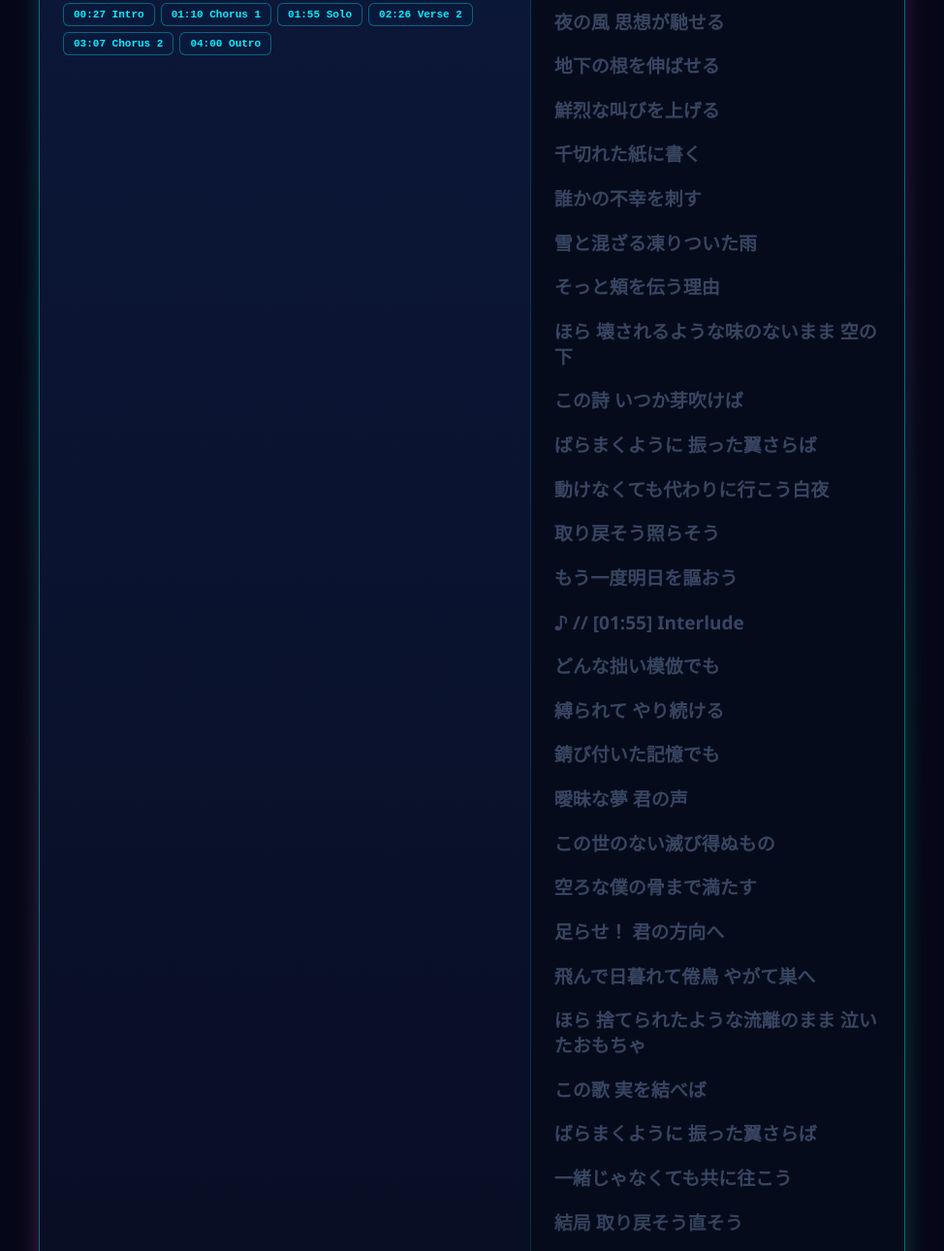
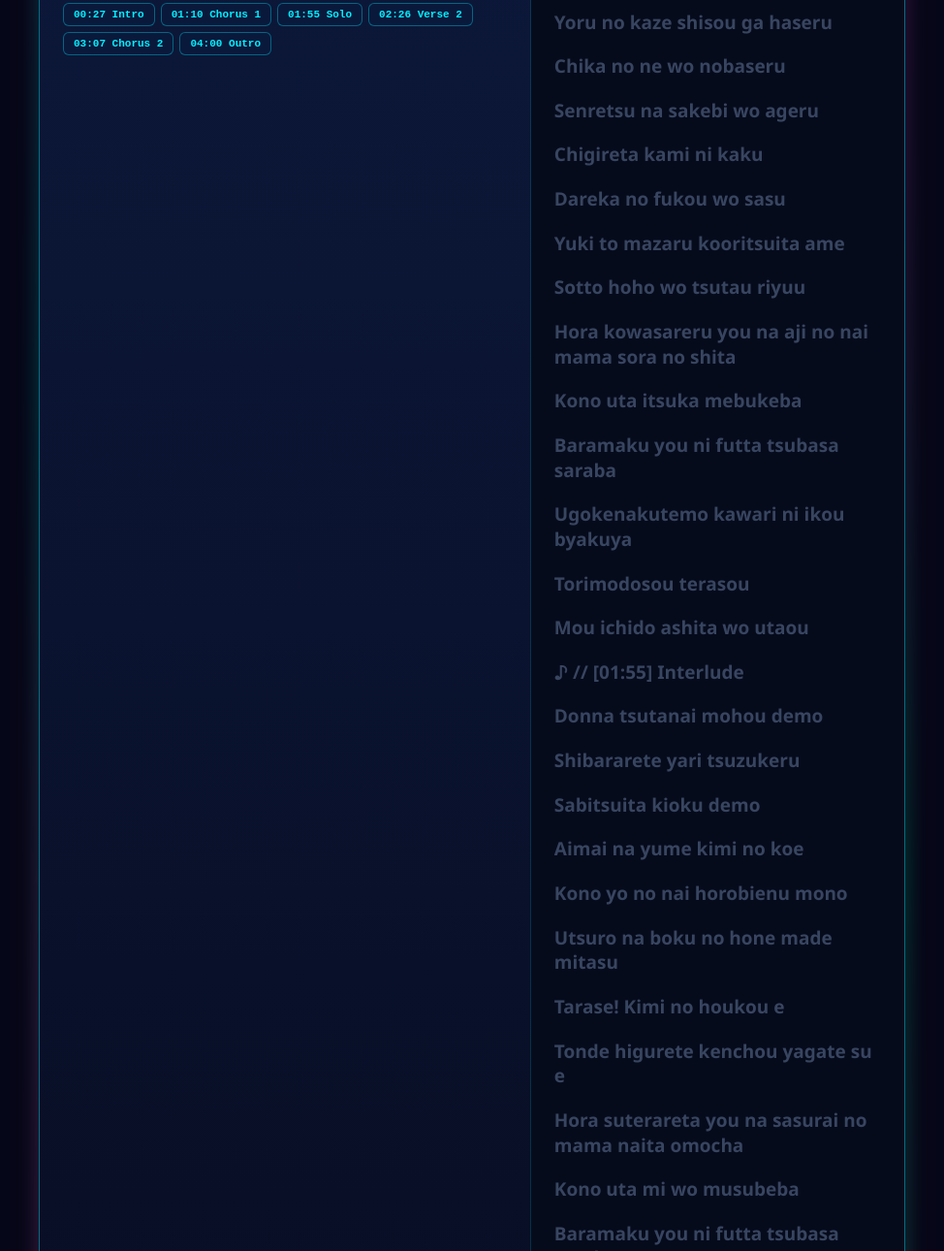
Before and after one commit to Rioon7337/Rioon7337, a plain HTML site: page index.html in a window 1280 px wide. Shown: the part 2531-3821 px from the top of the page at 97% size, without its empty margins (153-1127 px from the left). Drawn offline with Linux system fonts and the light colour scheme.

Commit message:
feat(lyrics): tampilkan lirik lagu dalam bentuk romaji di music player

```diff
--- a/index.html
+++ b/index.html
@@ -456,38 +456,38 @@
   <script src="https://www.youtube.com/iframe_api"></script>
   <script>
     const LYRICS = [
-      [0, "♪ // Intro - 金烏 (Sol Bird)"],
-      [27.0, "籠の鳥のことだった"],
-      [32.0, "囚われて 鳴き続ける"],
-      [37.0, "錆び付いた体でも"],
-      [44.0, "夜の風 思想が馳せる"],
-      [48.0, "地下の根を伸ばせる"],
-      [52.0, "鮮烈な叫びを上げる"],
-      [56.0, "千切れた紙に書く"],
-      [59.0, "誰かの不幸を刺す"],
-      [61.5, "雪と混ざる凍りついた雨"],
-      [65.0, "そっと頬を伝う理由"],
-      [70.0, "ほら 壊されるような味のないまま 空の下"],
-      [82.0, "この詩 いつか芽吹けば"],
-      [87.0, "ばらまくように 振った翼さらば"],
-      [92.5, "動けなくても代わりに行こう白夜"],
-      [100.0, "取り戻そう照らそう"],
-      [107.0, "もう一度明日を謳おう"],
+      [0, "♪ // Intro - Kin'u (Sol Bird)"],
+      [27.0, "Kago no tori no koto datta"],
+      [32.0, "Torawarete naki tsuzukeru"],
+      [37.0, "Sabitsuita karada demo"],
+      [44.0, "Yoru no kaze shisou ga haseru"],
+      [48.0, "Chika no ne wo nobaseru"],
+      [52.0, "Senretsu na sakebi wo ageru"],
+      [56.0, "Chigireta kami ni kaku"],
+      [59.0, "Dareka no fukou wo sasu"],
+      [61.5, "Yuki to mazaru kooritsuita ame"],
+      [65.0, "Sotto hoho wo tsutau riyuu"],
+      [70.0, "Hora kowasareru you na aji no nai mama sora no shita"],
+      [82.0, "Kono uta itsuka mebukeba"],
+      [87.0, "Baramaku you ni futta tsubasa saraba"],
+      [92.5, "Ugokenakutemo kawari ni ikou byakuya"],
+      [100.0, "Torimodosou terasou"],
+      [107.0, "Mou ichido ashita wo utaou"],
       [115.0, "♪ // [01:55] Interlude"],
-      [146.0, "どんな拙い模倣でも"],
-      [151.0, "縛られて やり続ける"],
-      [157.0, "錆び付いた記憶でも"],
-      [161.0, "曖昧な夢 君の声"],
-      [166.0, "この世のない滅び得ぬもの"],
-      [171.0, "空ろな僕の骨まで満たす"],
-      [176.0, "足らせ！ 君の方向へ"],
-      [180.0, "飛んで日暮れて倦鳥 やがて巣へ"],
-      [187.0, "ほら 捨てられたような流離のまま 泣いたおもちゃ"],
-      [200.0, "この歌 実を結べば"],
-      [205.0, "ばらまくように 振った翼さらば"],
-      [210.0, "一緒じゃなくても共に往こう"],
-      [219.0, "結局 取り戻そう直そう"],
-      [226.0, "もう一度明日を謳おう"],
+      [146.0, "Donna tsutanai mohou demo"],
+      [151.0, "Shibararete yari tsuzukeru"],
+      [157.0, "Sabitsuita kioku demo"],
+      [161.0, "Aimai na yume kimi no koe"],
+      [166.0, "Kono yo no nai horobienu mono"],
+      [171.0, "Utsuro na boku no hone made mitasu"],
+      [176.0, "Tarase! Kimi no houkou e"],
+      [180.0, "Tonde higurete kenchou yagate su e"],
+      [187.0, "Hora suterareta you na sasurai no mama naita omocha"],
+      [200.0, "Kono uta mi wo musubeba"],
+      [205.0, "Baramaku you ni futta tsubasa saraba"],
+      [210.0, "Issho ja nakutemo tomo ni yukou"],
+      [219.0, "Kekkyoku torimodosou naosou"],
+      [226.0, "Mou ichido ashita wo utaou"],
       [240.0, "♪ // [04:00] Outro - Sol Bird"]
     ];
 
@@ -522,7 +522,7 @@
 
     function onPlayerStateChange(event) {
       if (event.data === YT.PlayerState.PLAYING) {
-        statusText.textContent = 'PLAYING — 金烏 (SOL BIRD) // 羅威 feat. 狼音アロ';
+        statusText.textContent = "PLAYING \u2014 KIN'U (SOL BIRD) // Luowei feat. Rouon Aro";
         if (!ytTimer) {
           ytTimer = setInterval(checkSync, 300);
         }
```
